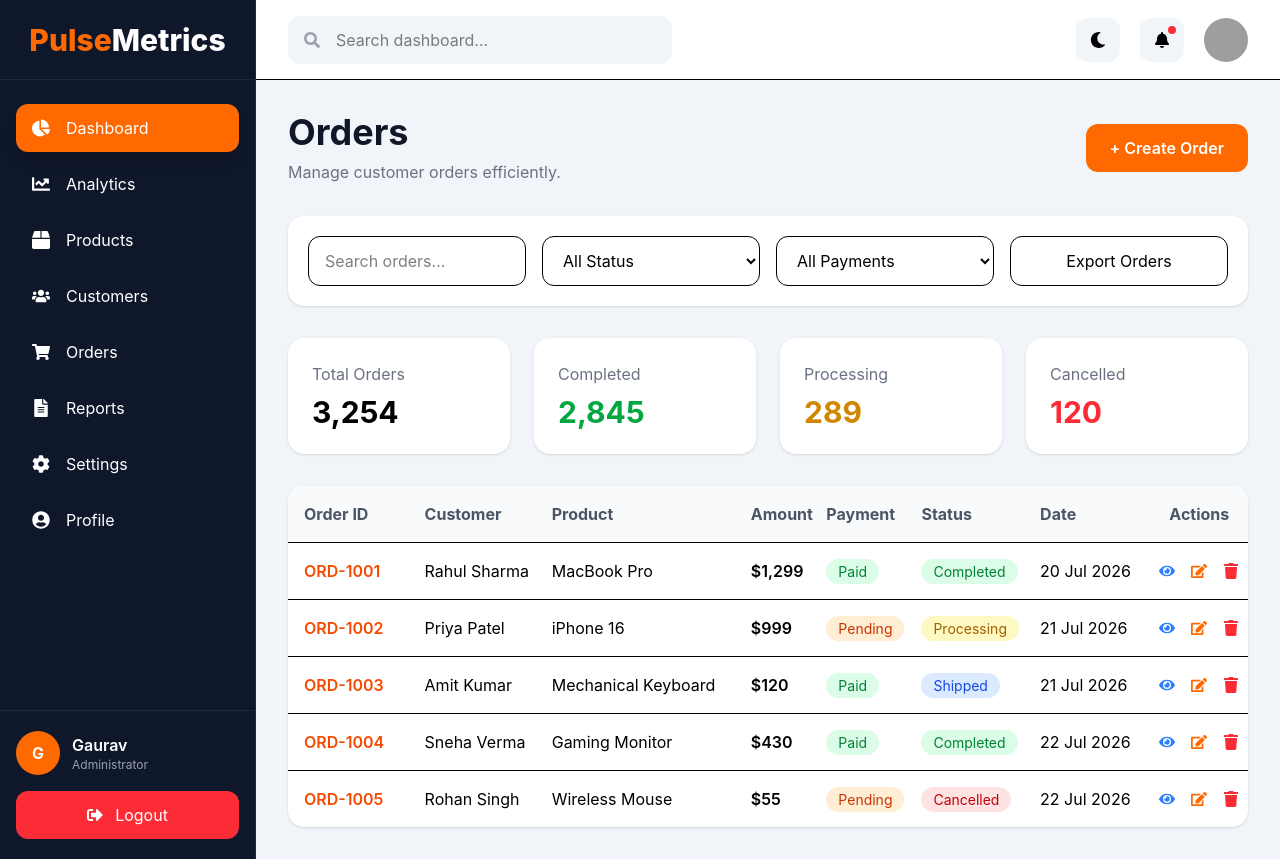
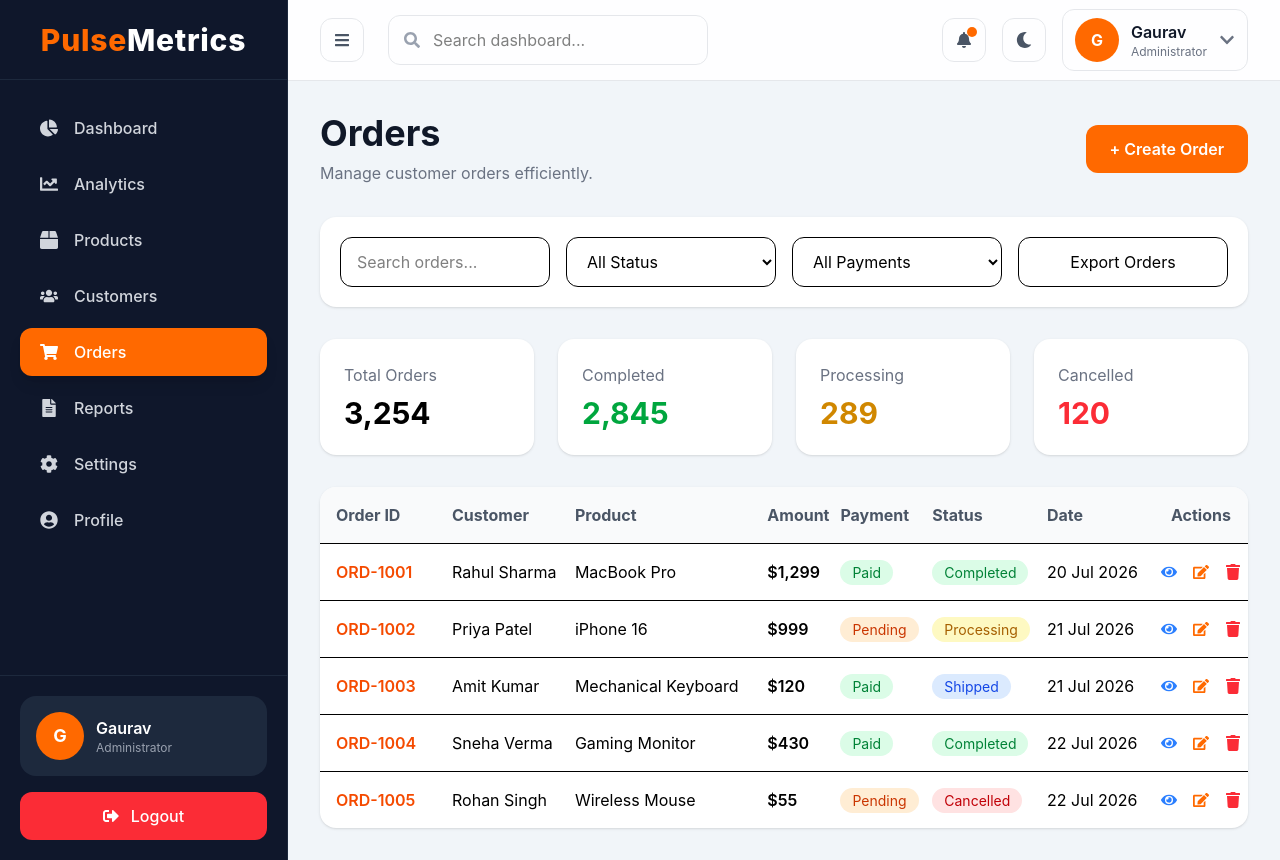
Before and after one commit to gauravsatpute0809/PulseTracker, a React app in the folder frontend/: page /orders in a window 1280 px wide. Built offline with nearby package versions, Linux system fonts and the light colour scheme; grey boxes are pictures that could not be loaded; the HTML template or start-up script is replaced by a standard one.

Commit message:
feat: upgrade dashboard with premium UI

```diff
--- a/frontend/src/components/AIInsights.jsx
+++ b/frontend/src/components/AIInsights.jsx
@@ -30,7 +30,7 @@ const insights = [
 
 function AIInsights() {
   return (
-    <div className="bg-white rounded-2xl shadow-md p-6 h-full">
+    <div className="bg-gradient-to-br from-orange-500 to-orange-600 text-white rounded-2xl shadow-xl p-6">
       <h2 className="text-xl font-bold mb-6">
         AI Insights
       </h2>
--- a/frontend/src/components/DashboardCards.jsx
+++ b/frontend/src/components/DashboardCards.jsx
@@ -8,27 +8,31 @@ import {
 const cards = [
   {
     title: "Revenue",
-    value: "$245,890",
+    value: "$248,560",
+    change: "+18.5%",
     icon: <FaDollarSign />,
-    color: "bg-green-500",
+    color: "bg-green-100 text-green-600",
   },
   {
     title: "Orders",
-    value: "1,248",
+    value: "3,254",
+    change: "+12.1%",
     icon: <FaShoppingCart />,
-    color: "bg-orange-500",
+    color: "bg-blue-100 text-blue-600",
   },
   {
     title: "Customers",
-    value: "8,542",
+    value: "1,842",
+    change: "+8.3%",
     icon: <FaUsers />,
-    color: "bg-blue-500",
+    color: "bg-orange-100 text-orange-600",
   },
   {
-    title: "Profit",
-    value: "28%",
+    title: "Growth",
+    value: "24.6%",
+    change: "+4.7%",
     icon: <FaChartLine />,
-    color: "bg-purple-500",
+    color: "bg-purple-100 text-purple-600",
   },
 ];
 
@@ -38,27 +42,27 @@ function DashboardCards() {
       {cards.map((card) => (
         <div
           key={card.title}
-          className="bg-white rounded-2xl shadow-md p-6 hover:shadow-xl transition"
+          className="bg-white rounded-2xl shadow-md hover:shadow-xl transition-all duration-300 hover:-translate-y-1 p-6"
         >
           <div className="flex justify-between items-center">
             <div>
               <p className="text-gray-500">{card.title}</p>
 
-              <h2 className="text-3xl font-bold mt-3">
+              <h2 className="text-3xl font-bold mt-2">
                 {card.value}
               </h2>
+
+              <span className="text-green-600 text-sm font-semibold">
+                {card.change} this month
+              </span>
             </div>
 
             <div
-              className={`${card.color} w-16 h-16 rounded-2xl flex items-center justify-center text-white text-2xl`}
+              className={`w-16 h-16 rounded-2xl flex items-center justify-center text-2xl ${card.color}`}
             >
               {card.icon}
             </div>
           </div>
-
-          <p className="text-green-600 mt-5 text-sm">
-            ↑ 12% from last month
-          </p>
         </div>
       ))}
     </div>
--- /dev/null
+++ b/frontend/src/components/DashboardNavbar.jsx
@@ -0,0 +1,80 @@
+import {
+  FaBars,
+  FaSearch,
+  FaBell,
+  FaMoon,
+  FaChevronDown,
+} from "react-icons/fa";
+
+function DashboardNavbar() {
+  return (
+    <header className="sticky top-0 z-40 bg-white/90 backdrop-blur-xl border-b border-gray-200">
+      <div className="h-20 px-8 flex items-center justify-between">
+
+        {/* Left */}
+        <div className="flex items-center gap-6">
+
+          <button className="w-11 h-11 rounded-xl border border-gray-200 hover:bg-orange-50 hover:border-orange-300 transition flex items-center justify-center">
+            <FaBars className="text-gray-600" />
+          </button>
+
+          <div className="relative hidden md:block">
+            <FaSearch className="absolute left-4 top-1/2 -translate-y-1/2 text-gray-400" />
+
+            <input
+              type="text"
+              placeholder="Search dashboard..."
+              className="w-80 pl-11 pr-4 py-3 rounded-xl border border-gray-200 outline-none focus:border-orange-500 focus:ring-2 focus:ring-orange-200 transition"
+            />
+          </div>
+
+        </div>
+
+        {/* Right */}
+        <div className="flex items-center gap-4">
+
+          {/* Notification */}
+          <button className="relative w-11 h-11 rounded-xl border border-gray-200 hover:bg-orange-50 transition flex items-center justify-center">
+
+            <FaBell className="text-gray-600" />
+
+            <span className="absolute top-2 right-2 w-2.5 h-2.5 bg-orange-500 rounded-full"></span>
+
+          </button>
+
+          {/* Theme */}
+          <button className="w-11 h-11 rounded-xl border border-gray-200 hover:bg-orange-50 transition flex items-center justify-center">
+
+            <FaMoon className="text-gray-600" />
+
+          </button>
+
+          {/* Profile */}
+          <button className="flex items-center gap-3 px-3 py-2 rounded-xl border border-gray-200 hover:bg-gray-50 transition">
+
+            <div className="w-11 h-11 rounded-full bg-orange-500 text-white flex items-center justify-center font-bold">
+              G
+            </div>
+
+            <div className="hidden md:block text-left">
+              <h4 className="font-semibold text-gray-900">
+                Gaurav
+              </h4>
+
+              <p className="text-xs text-gray-500">
+                Administrator
+              </p>
+            </div>
+
+            <FaChevronDown className="text-gray-500 hidden md:block" />
+
+          </button>
+
+        </div>
+
+      </div>
+    </header>
+  );
+}
+
+export default DashboardNavbar;
--- a/frontend/src/components/RecentOrders.jsx
+++ b/frontend/src/components/RecentOrders.jsx
@@ -47,7 +47,7 @@ function getStatusColor(status) {
 
 function RecentOrders() {
   return (
-    <div className="bg-white rounded-2xl shadow-md p-6">
+    <div className="bg-white rounded-2xl shadow-md p-6 hover:shadow-xl transition">
       <div className="flex justify-between items-center mb-6">
         <h2 className="text-xl font-bold">
           Recent Orders
--- a/frontend/src/components/RevenueChart.jsx
+++ b/frontend/src/components/RevenueChart.jsx
@@ -19,8 +19,8 @@ const data = [
 
 function RevenueChart() {
   return (
-    <div className="bg-white rounded-2xl shadow-md p-6">
-      <h2 className="text-xl font-bold mb-6">
+    <div className="bg-white rounded-2xl shadow-md p-6 hover:shadow-xl transition">
+      <h2 className="text-2xl font-bold mb-6">
         Revenue Overview
       </h2>
 
--- a/frontend/src/components/SalesPieChart.jsx
+++ b/frontend/src/components/SalesPieChart.jsx
@@ -22,8 +22,8 @@ const COLORS = [
 
 function SalesPieChart() {
   return (
-    <div className="bg-white rounded-2xl shadow-md p-6 h-full">
-      <h2 className="text-xl font-bold mb-6">
+    <div className="bg-white rounded-2xl shadow-md p-6 hover:shadow-xl transition h-full">
+      <h2 className="text-2xl font-bold mb-6">
         Sales Distribution
       </h2>
 
--- a/frontend/src/components/Sidebar.jsx
+++ b/frontend/src/components/Sidebar.jsx
@@ -9,51 +9,57 @@ import {
   FaUserCircle,
   FaSignOutAlt,
 } from "react-icons/fa";
+import { NavLink } from "react-router-dom";
 
 const menus = [
-  { icon: <FaChartPie />, title: "Dashboard", active: true },
-  { icon: <FaChartLine />, title: "Analytics" },
-  { icon: <FaBox />, title: "Products" },
-  { icon: <FaUsers />, title: "Customers" },
-  { icon: <FaShoppingCart />, title: "Orders" },
-  { icon: <FaFileAlt />, title: "Reports" },
-  { icon: <FaCog />, title: "Settings" },
-  { icon: <FaUserCircle />, title: "Profile" },
+  { icon: <FaChartPie />, title: "Dashboard", path: "/dashboard" },
+  { icon: <FaChartLine />, title: "Analytics", path: "/analytics" },
+  { icon: <FaBox />, title: "Products", path: "/products" },
+  { icon: <FaUsers />, title: "Customers", path: "/customers" },
+  { icon: <FaShoppingCart />, title: "Orders", path: "/orders" },
+  { icon: <FaFileAlt />, title: "Reports", path: "/reports" },
+  { icon: <FaCog />, title: "Settings", path: "/settings" },
+  { icon: <FaUserCircle />, title: "Profile", path: "/profile" },
 ];
 
 function Sidebar() {
   return (
-    <aside className="w-64 bg-[#0F172A] text-white min-h-screen flex flex-col border-r border-slate-800">
+    <aside className="w-72 bg-slate-900 text-white min-h-screen flex flex-col border-r border-slate-800">
 
       {/* Logo */}
       <div className="h-20 flex items-center justify-center border-b border-slate-800">
-        <h1 className="text-3xl font-extrabold">
+        <h1 className="text-3xl font-extrabold tracking-wide">
           <span className="text-orange-500">Pulse</span>
           <span className="text-white">Metrics</span>
         </h1>
       </div>
 
-      {/* Menu */}
-      <nav className="flex-1 px-4 py-6 space-y-2">
+      {/* Navigation */}
+      <nav className="flex-1 px-5 py-6 space-y-2">
         {menus.map((menu) => (
-          <button
+          <NavLink
             key={menu.title}
-            className={`w-full flex items-center gap-4 px-4 py-3 rounded-xl transition-all duration-300 ${
-              menu.active
-                ? "bg-orange-500 shadow-lg"
-                : "hover:bg-slate-800"
-            }`}
+            to={menu.path}
+            className={({ isActive }) =>
+              `flex items-center gap-4 px-5 py-3 rounded-xl transition-all duration-300 ${
+                isActive
+                  ? "bg-orange-500 text-white shadow-lg"
+                  : "text-gray-300 hover:bg-slate-800 hover:text-white"
+              }`
+            }
           >
             <span className="text-lg">{menu.icon}</span>
-            <span>{menu.title}</span>
-          </button>
+            <span className="font-medium">{menu.title}</span>
+          </NavLink>
         ))}
       </nav>
 
-      {/* User */}
-      <div className="px-4 py-5 border-t border-slate-800">
-        <div className="flex items-center gap-3 mb-4">
-          <div className="w-11 h-11 rounded-full bg-orange-500 flex items-center justify-center font-bold">
+      {/* User Section */}
+      <div className="border-t border-slate-800 p-5">
+
+        <div className="flex items-center gap-3 bg-slate-800 rounded-2xl p-4 mb-4">
+
+          <div className="w-12 h-12 rounded-full bg-orange-500 flex items-center justify-center font-bold text-lg">
             G
           </div>
 
@@ -63,13 +69,16 @@ function Sidebar() {
               Administrator
             </p>
           </div>
+
         </div>
 
-        <button className="w-full bg-red-500 hover:bg-red-600 rounded-xl py-3 flex items-center justify-center gap-3 transition">
+        <button className="w-full bg-red-500 hover:bg-red-600 rounded-xl py-3 flex items-center justify-center gap-3 font-medium transition-all duration-300">
           <FaSignOutAlt />
           Logout
         </button>
+
       </div>
+
     </aside>
   );
 }
--- a/frontend/src/layouts/DashboardLayout.jsx
+++ b/frontend/src/layouts/DashboardLayout.jsx
@@ -1,5 +1,6 @@
 import Sidebar from "../components/Sidebar";
 import TopNavbar from "../components/TopNavbar";
+import DashboardNavbar from "../components/DashboardNavbar";
 
 function DashboardLayout({ children }) {
   return (
@@ -9,7 +10,7 @@ function DashboardLayout({ children }) {
 
       <div className="flex-1 bg-slate-100 min-h-screen">
 
-        <TopNavbar />
+        <DashboardNavbar />
 
         <main className="p-8">
 
```
Also changed, not shown: frontend/src/components/DashboardCard.jsx (deleted).
